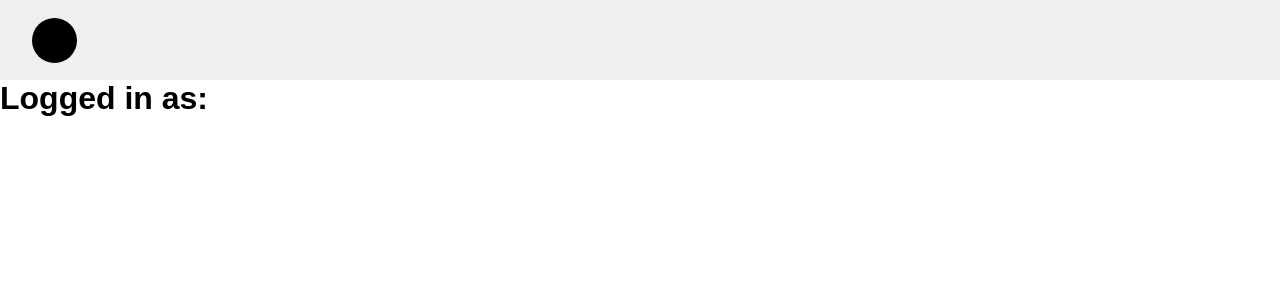
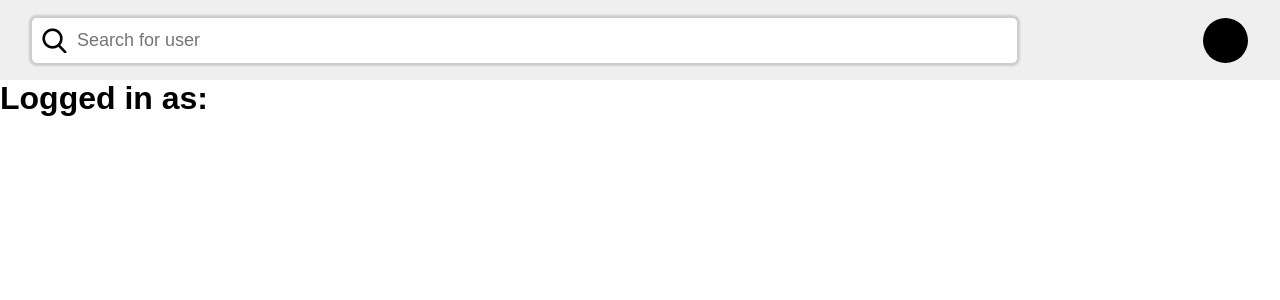
Before and after one commit to KunAttila69/FitCheck, a React (Vite) app in the folder frontend/: page / in a window 1280 px wide. Shown: the top 300 px of the page. Built offline with nearby package versions, Linux system fonts and the light colour scheme.

Commit message:
added searchbar back

```diff
--- a/frontend/src/pages/HomePage/HomePage.tsx
+++ b/frontend/src/pages/HomePage/HomePage.tsx
@@ -12,6 +12,10 @@ const HomePage = () => {
   return (
     <>
       <nav>
+        <div className="search">
+          <button></button>
+          <input type="text" placeholder="Search for user"/>
+        </div>
         <div className="profile"></div>
       </nav>
       <main></main>
```
Also changed, not shown: frontend/src/pages/SignUpPage/SignUpPage.tsx (line endings or trailing spaces).
